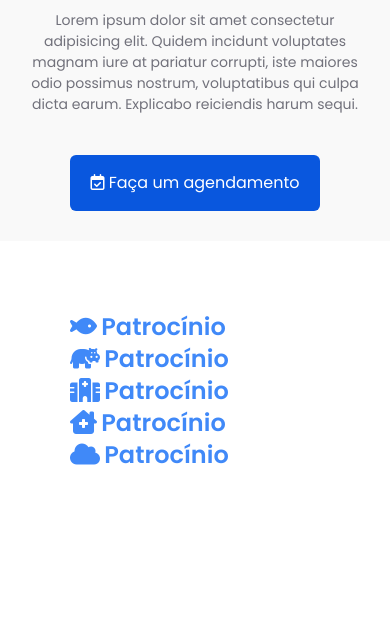
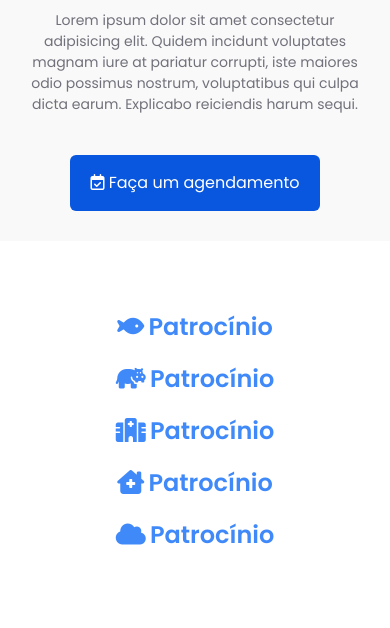
Before and after one commit to Yuurij-dev/Vita-Med, a plain HTML site: page index.html in a window 390 px wide. Shown: the part 471-1099 px from the top of the page. Drawn offline with nearby package versions, Linux system fonts and the light colour scheme.

Commit message:
changed style of patrocionio section

```diff
--- a/index.html
+++ b/index.html
@@ -67,8 +67,8 @@
         </div>
     </main>
 
-    <section class="w-full bg-white !p-[50px]">
-        <div class="container flex justify-between flex-wrap">
+    <section class="section-patrocinio w-full bg-white !p-[50px]">
+        <div class="patrocinio container flex flex-wrap justify-between">
             <div>
                 <i class="fa-solid fa-fish text-2xl text-[#4089f8]"></i>
                 <span class="text-[#4089f8] text-2xl font-semibold">Patrocínio</span>
--- a/src/styles.css
+++ b/src/styles.css
@@ -188,7 +188,14 @@ body{
 }
 
 @media screen and (max-width: 680px) {
-
+    .section-patrocinio{
+        padding: 0;
+    }
+    .patrocinio{
+        flex-direction: column;
+        align-items: center;
+        gap: 20px;
+    }
     footer section {
         flex-direction: column;
         gap: 30px;
```
